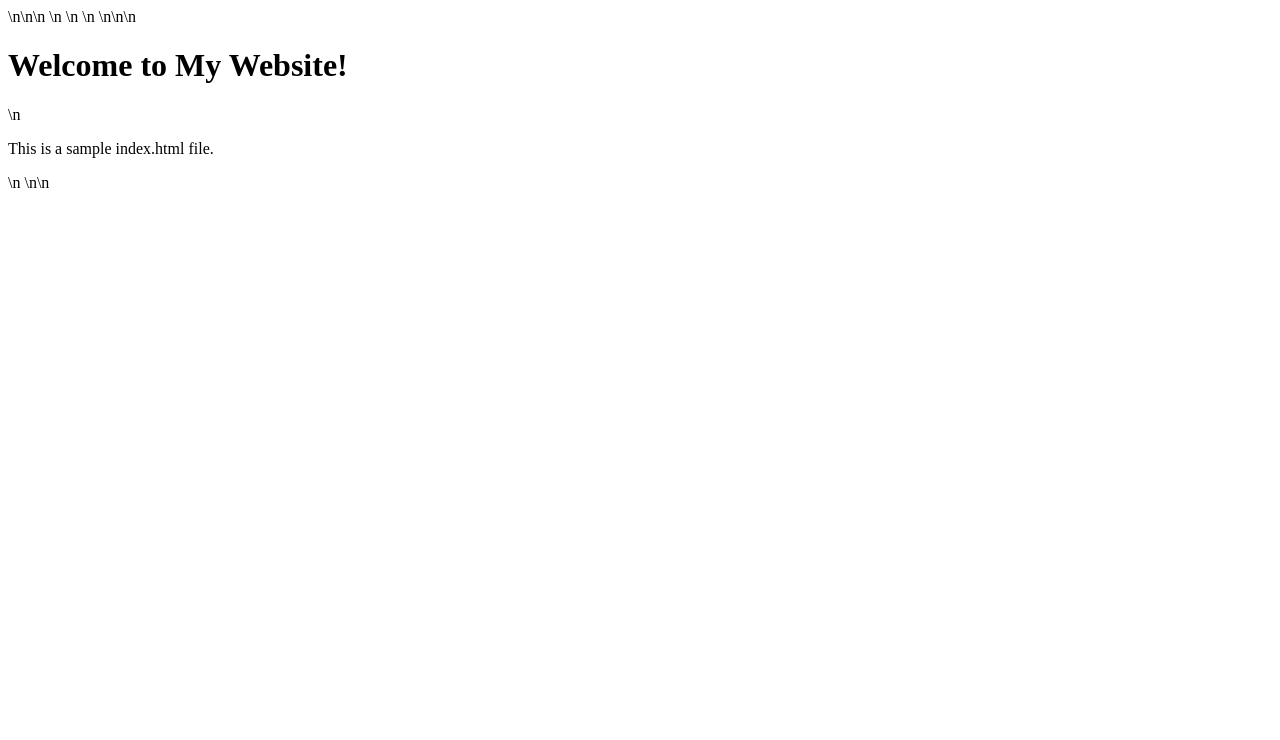
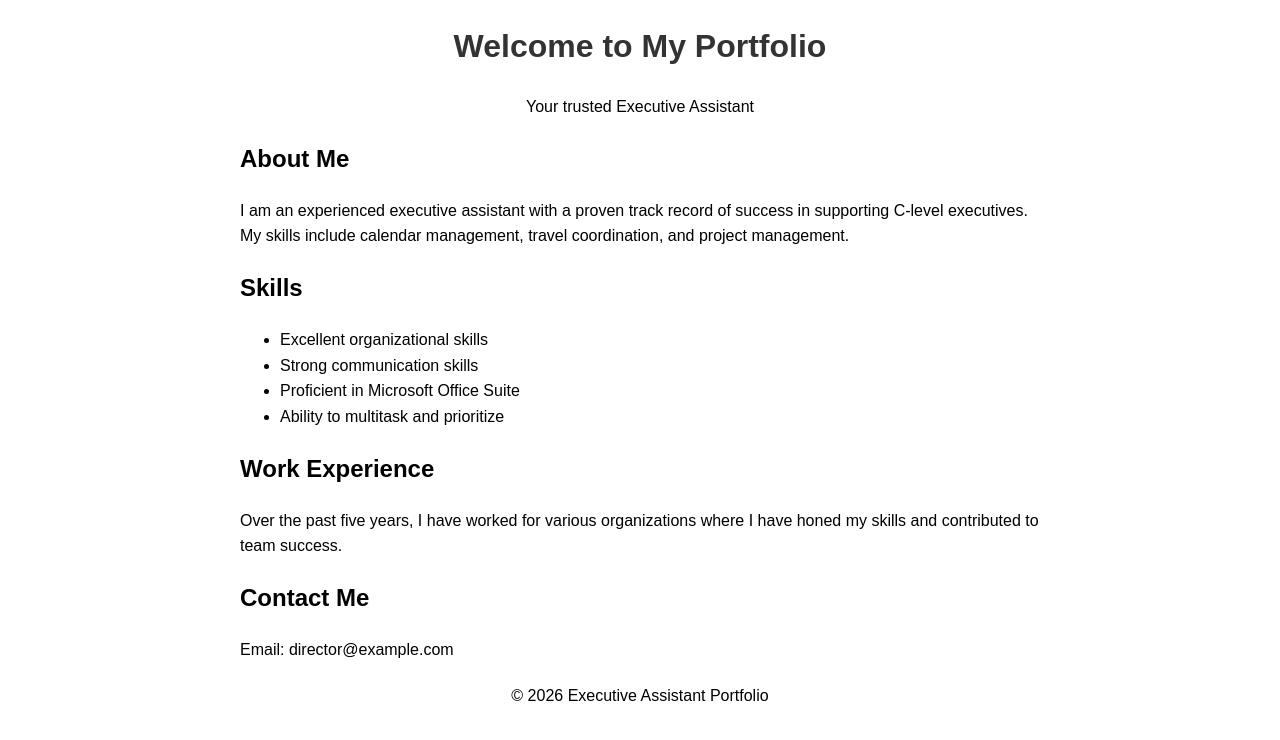
Before and after one commit to cyvelshenbabatid-cmyk/CKB.website, a plain HTML site: page index.html in a window 1280 px wide. Drawn offline with Linux system fonts and the light colour scheme.

Commit message:
Add executive assistant portfolio HTML file

```diff
--- a/index.html
+++ b/index.html
@@ -1 +1,49 @@
-<!DOCTYPE html>\n<html lang="en">\n<head>\n    <meta charset="UTF-8">\n    <meta name="viewport" content="width=device-width, initial-scale=1.0">\n    <title>Your Website Title</title>\n    <link rel="stylesheet" href="styles.css">\n</head>\n<body>\n    <h1>Welcome to My Website!</h1>\n    <p>This is a sample index.html file.</p>\n    <script src="script.js"></script>\n</body>\n</html>
+<!DOCTYPE html>
+<html lang="en">
+<head>
+    <meta charset="UTF-8">
+    <meta http-equiv="X-UA-Compatible" content="IE=edge">
+    <meta name="viewport" content="width=device-width, initial-scale=1.0">
+    <title>Executive Assistant Portfolio</title>
+    <style>
+        body { font-family: Arial, sans-serif; line-height: 1.6; margin: 20px; }
+        h1 { color: #333; }
+        .container { max-width: 800px; margin: 0 auto; }
+        header { text-align: center; }
+        footer { text-align: center; margin-top: 20px; }
+    </style>
+</head>
+<body>
+    <div class="container">
+        <header>
+            <h1>Welcome to My Portfolio</h1>
+            <p>Your trusted Executive Assistant</p>
+        </header>
+        <section>
+            <h2>About Me</h2>
+            <p>I am an experienced executive assistant with a proven track record of success in supporting C-level executives.
+            My skills include calendar management, travel coordination, and project management.</p>
+        </section>
+        <section>
+            <h2>Skills</h2>
+            <ul>
+                <li>Excellent organizational skills</li>
+                <li>Strong communication skills</li>
+                <li>Proficient in Microsoft Office Suite</li>
+                <li>Ability to multitask and prioritize</li>
+            </ul>
+        </section>
+        <section>
+            <h2>Work Experience</h2>
+            <p>Over the past five years, I have worked for various organizations where I have honed my skills and contributed to team success.</p>
+        </section>
+        <section>
+            <h2>Contact Me</h2>
+            <p>Email: director@example.com</p>
+        </section>
+    </div>
+    <footer>
+        <p>&copy; 2026 Executive Assistant Portfolio</p>
+    </footer>
+</body>
+</html>
```
